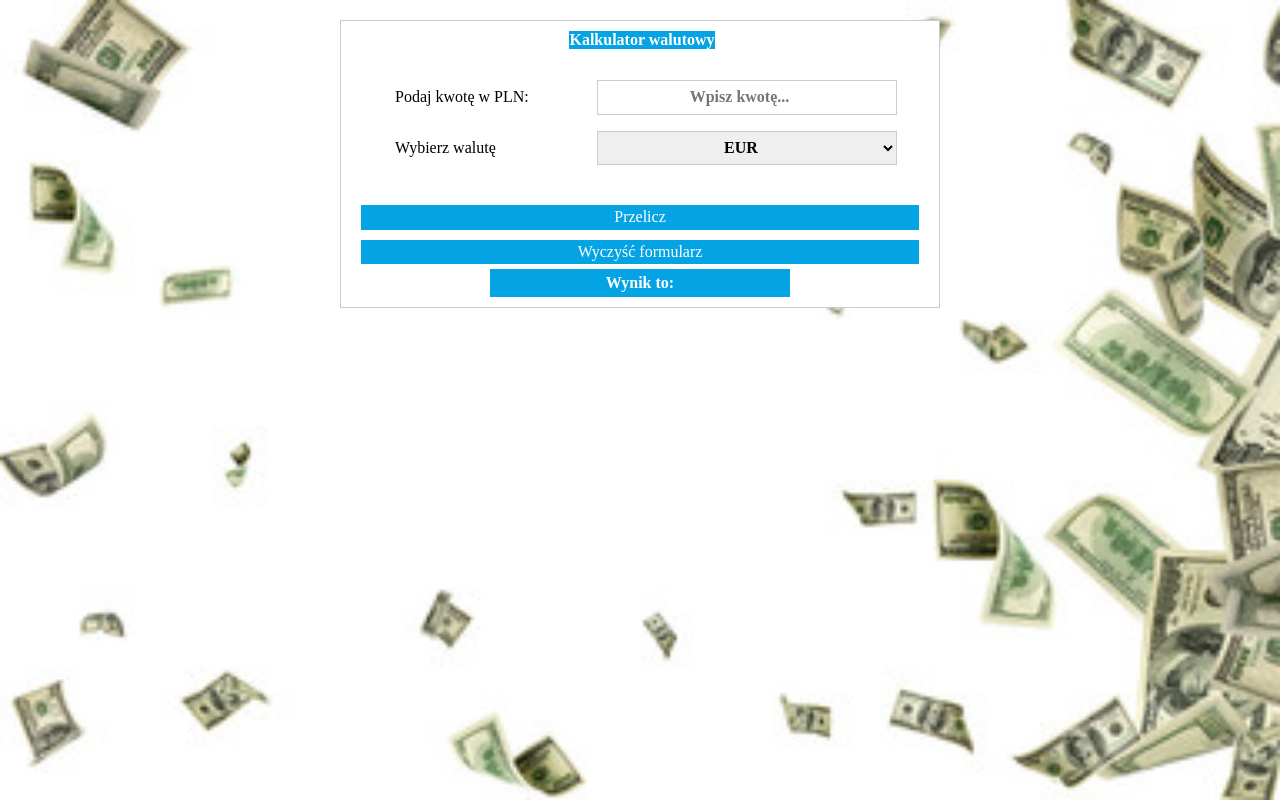
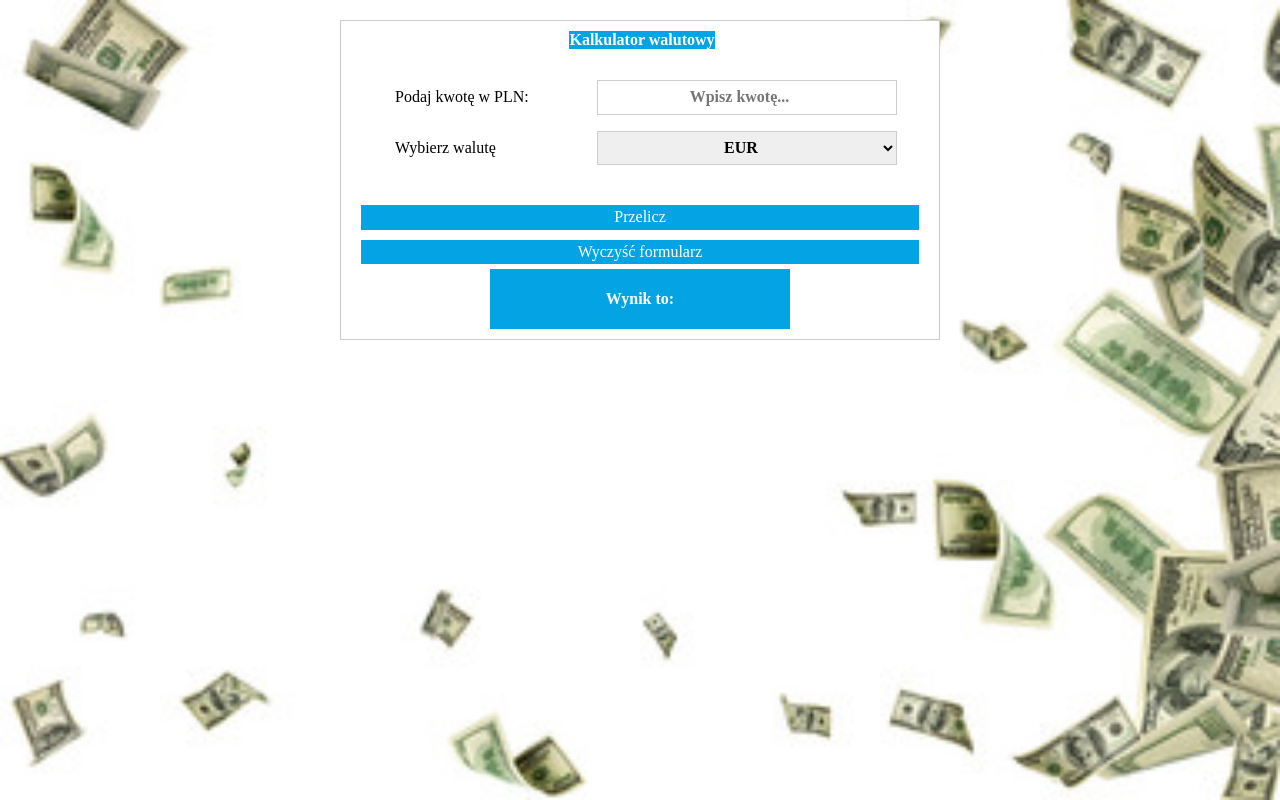
Before and after one commit to Przemek-Przybylak/Currency--Converter--React, a React (Create React App) app: page / in a window 1280 px wide. Built offline with nearby package versions, Linux system fonts and the light colour scheme.

Commit message:
added section body to Section component

```diff
--- a/src/Section/index.js
+++ b/src/Section/index.js
@@ -2,7 +2,8 @@ import "./style.css";
 
 export const Section = ({ result }) => (
     <section className="section">
-        <span className="section__description">Wynik to: </span>
+       <p className="section__body">
+       <span className="section__description">Wynik to: </span>
         <strong className="section__result">
             {result !== undefined && (
                 <>
@@ -11,6 +12,7 @@ export const Section = ({ result }) => (
                 </>
             )}
         </strong>
+       </p>
     </section>
 )
     ;
```
